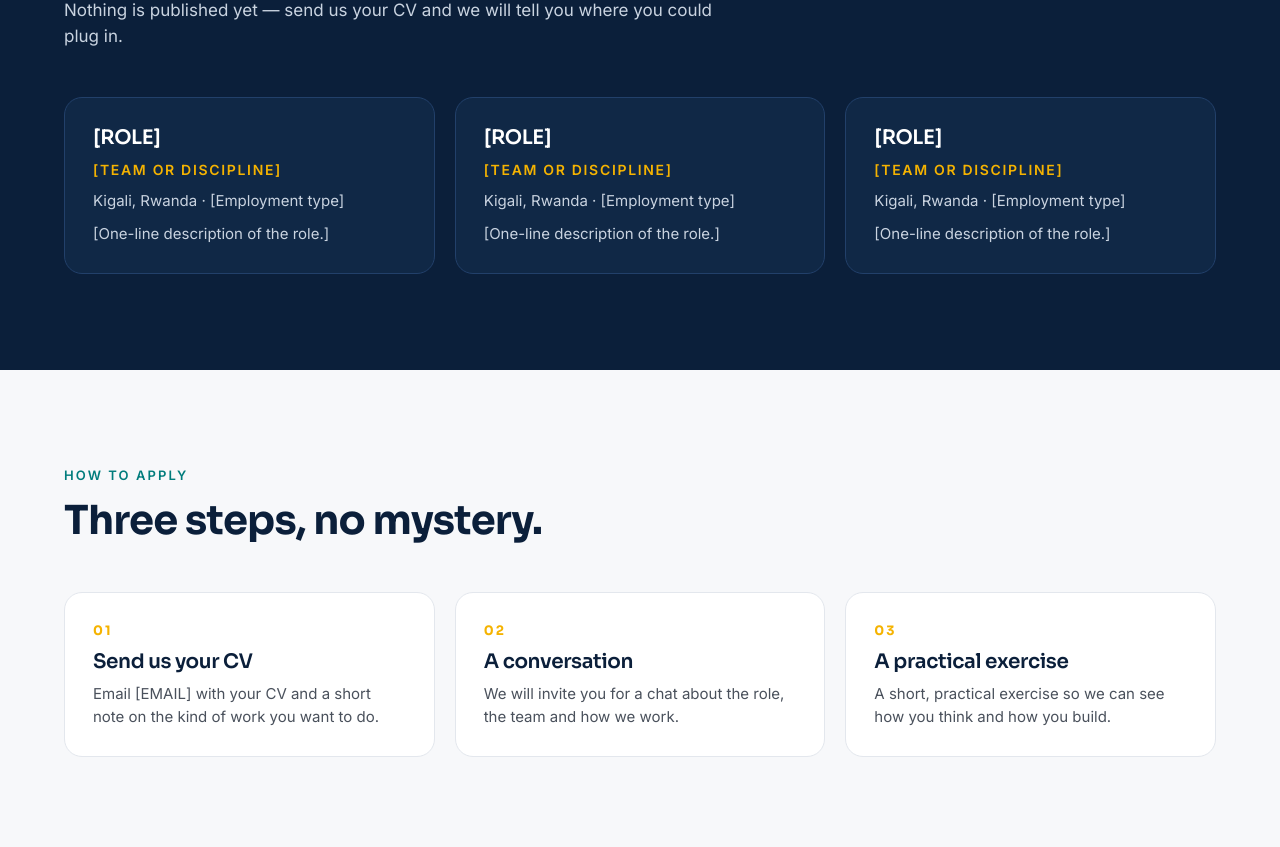
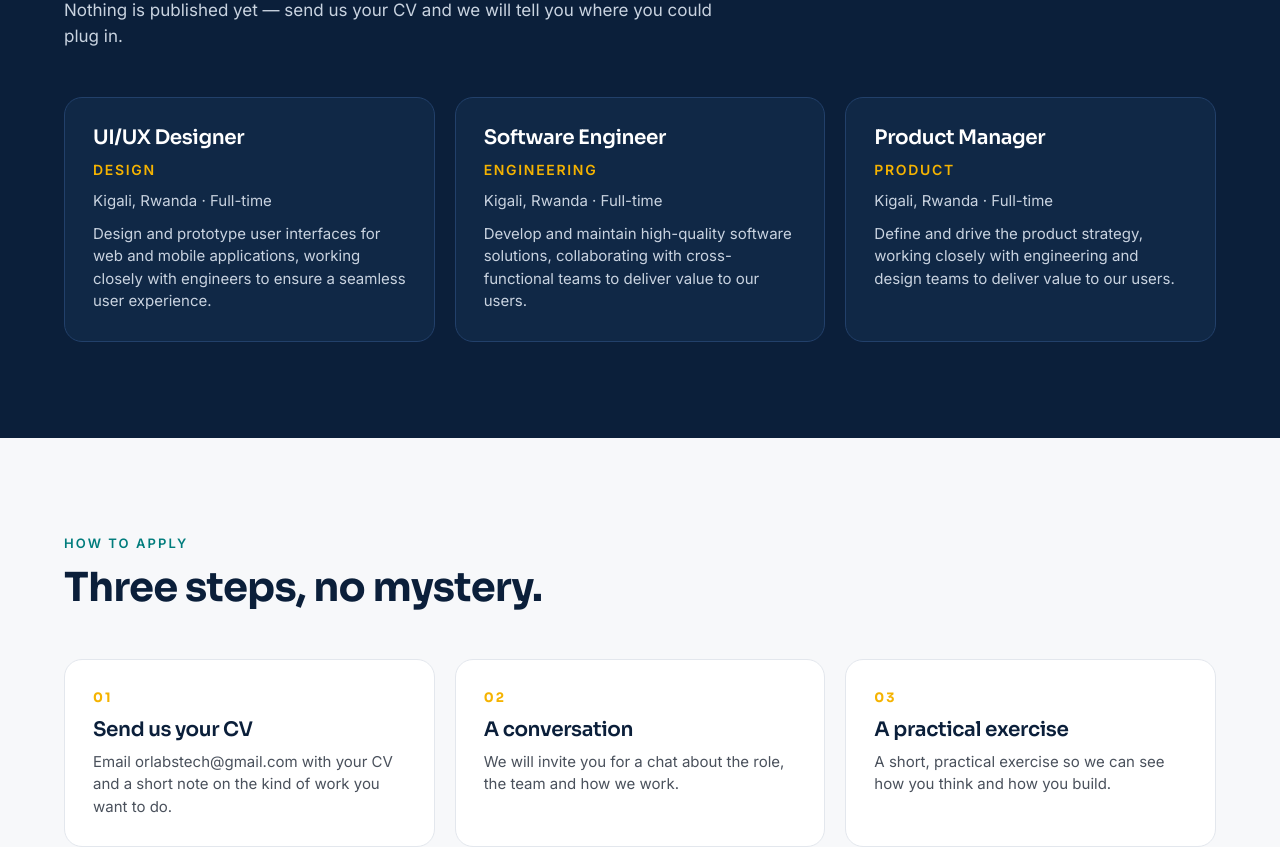
Before and after one commit to techrevolutionrwanda/orlabs, a Next.js app in the folder frontend/: page /careers in a window 1280 px wide. Shown: the part 1340-2187 px from the top of the page. Built offline with nearby package versions, Linux system fonts and the light colour scheme; no server answers.

Commit message:
feat(careers): update job roles and contact email on careers page

```diff
--- a/frontend/src/app/(marketing)/careers/page.tsx
+++ b/frontend/src/app/(marketing)/careers/page.tsx
@@ -35,29 +35,29 @@ const culture = [
 
 const roles = [
   {
-    title: "[ROLE]",
-    discipline: "[Team or discipline]",
-    location: "Kigali, Rwanda · [Employment type]",
-    summary: "[One-line description of the role.]",
+    title: "UI/UX Designer",
+    discipline: "Design",
+    location: "Kigali, Rwanda · Full-time",
+    summary: "Design and prototype user interfaces for web and mobile applications, working closely with engineers to ensure a seamless user experience.",
   },
   {
-    title: "[ROLE]",
-    discipline: "[Team or discipline]",
-    location: "Kigali, Rwanda · [Employment type]",
-    summary: "[One-line description of the role.]",
+    title: "Software Engineer",
+    discipline: "Engineering",
+    location: "Kigali, Rwanda · Full-time",
+    summary: "Develop and maintain high-quality software solutions, collaborating with cross-functional teams to deliver value to our users.",
   },
   {
-    title: "[ROLE]",
-    discipline: "[Team or discipline]",
-    location: "Kigali, Rwanda · [Employment type]",
-    summary: "[One-line description of the role.]",
+    title: "Product Manager",
+    discipline: "Product",
+    location: "Kigali, Rwanda · Full-time",
+    summary: "Define and drive the product strategy, working closely with engineering and design teams to deliver value to our users.",
   },
 ];
 
 const steps = [
   {
     title: "Send us your CV",
-    body: "Email [EMAIL] with your CV and a short note on the kind of work you want to do.",
+    body: "Email orlabstech@gmail.com with your CV and a short note on the kind of work you want to do.",
   },
   {
     title: "A conversation",
@@ -164,7 +164,7 @@ export default function CareersPage() {
       <CtaBand
         title="Not seeing the right role?"
         body="Send us your CV anyway. We read every one, and the right person often arrives before the job description does."
-        primary={{ label: "Email [EMAIL]", href: "mailto:[EMAIL]" }}
+        primary={{ label: "Email us", href: "mailto:orlabstech@gmail.com" }}
         secondary={{ label: "About OrLabs", href: "/about" }}
       />
     </main>
```
